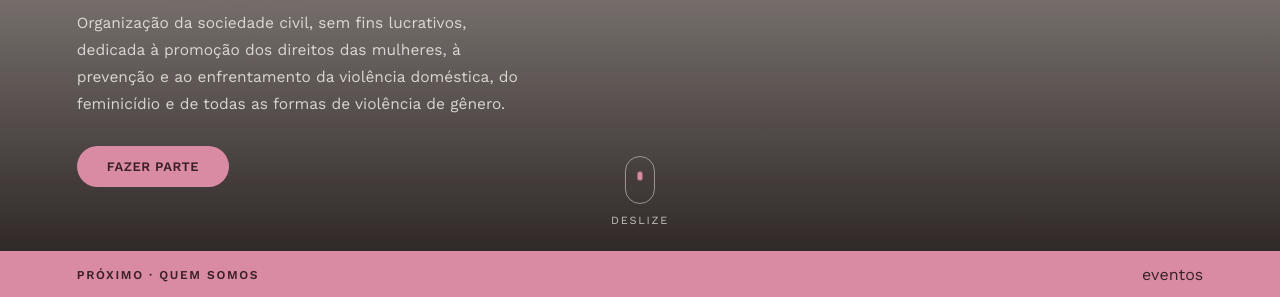
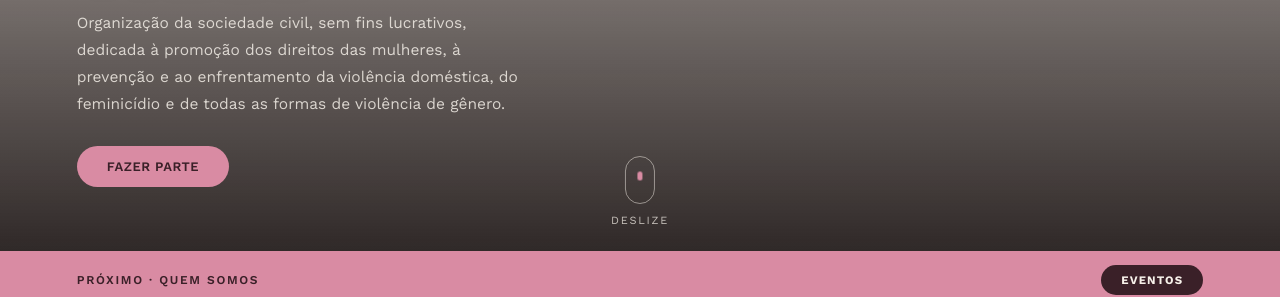
Before and after one commit to Yepen-ish/instituto_elo_rosa, a plain HTML site: page index.html in a window 1280 px wide. Shown: the part 511-808 px from the top of the page. Drawn offline with nearby package versions, Linux system fonts and the light colour scheme.

Commit message:
Update style.css

```diff
--- a/site_elo_rosa/css/style.css
+++ b/site_elo_rosa/css/style.css
@@ -173,7 +173,13 @@ a{color:inherit;text-decoration:none;}
   display:flex;justify-content:space-between;align-items:center;
 }
 .peek .tag{font-size:12px;letter-spacing:.14em;text-transform:uppercase;font-weight:600;}
-.peek .num{font-family:'Fraunces',serif;font-weight:700;font-size:14px;}
+.peek .peek-btn{
+  background:#3A2028;color:var(--cream);
+  padding:8px 20px;border-radius:20px;
+  font-size:11.5px;font-weight:700;letter-spacing:.1em;text-transform:uppercase;
+  transition:background .2s;
+}
+.peek .peek-btn:hover{background:var(--wood-dark);}
 
 /* ---------- SECTION SHELL ---------- */
 section{padding:120px 6vw;position:relative;}
```
